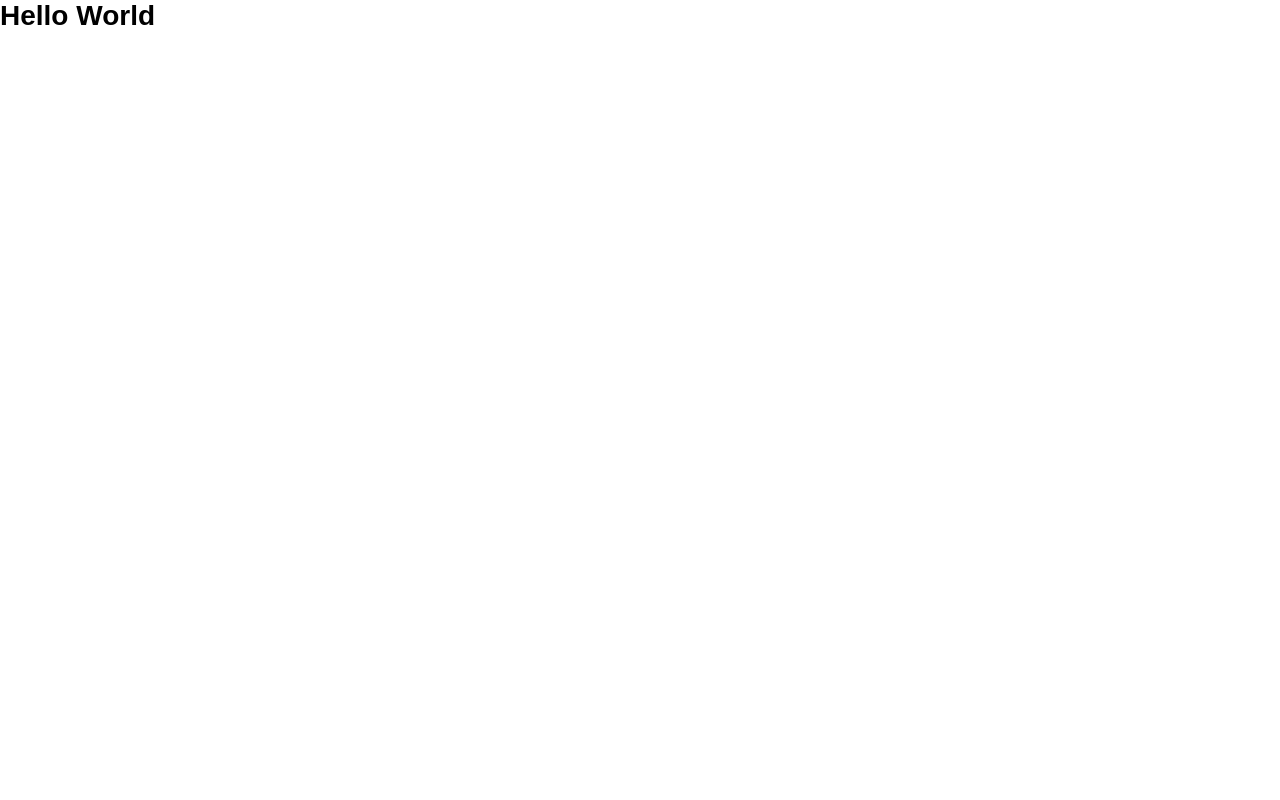
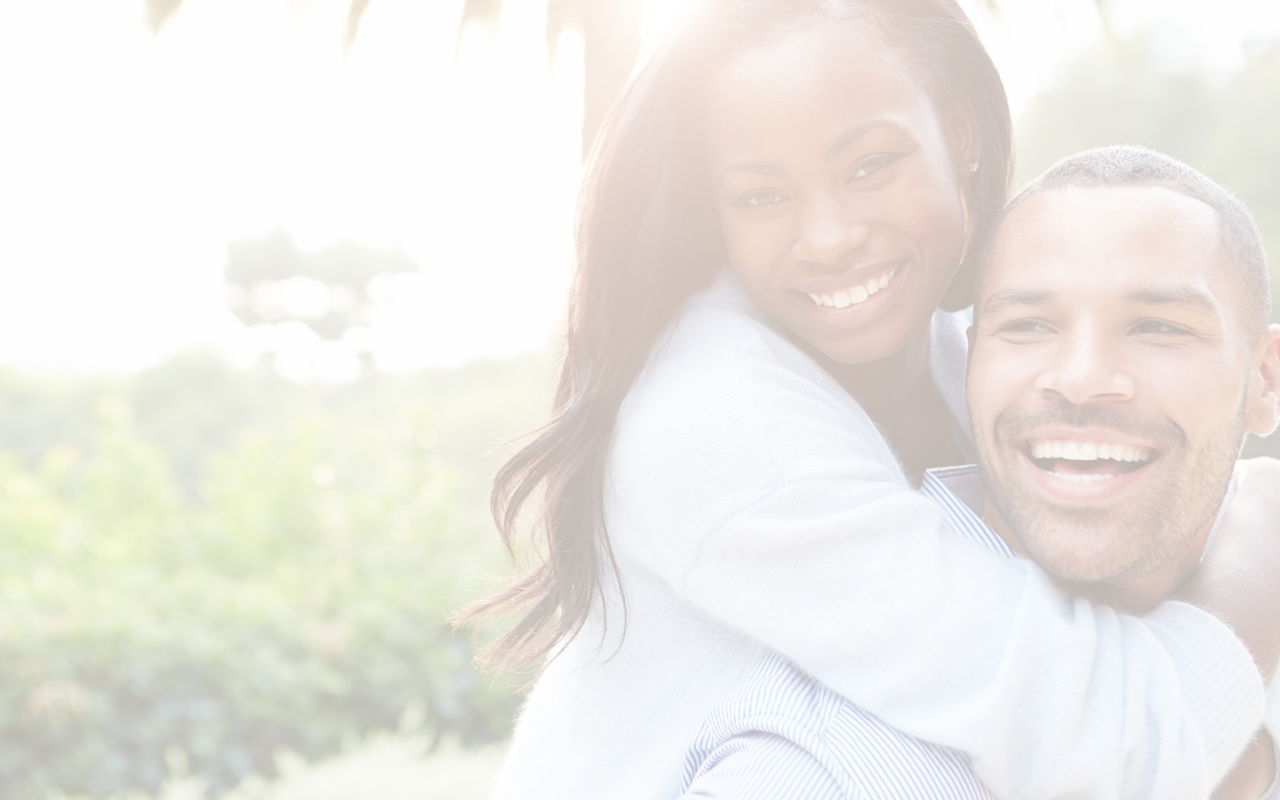
Before and after one commit to cryptohealth/web, a React (Create React App) app: page / in a window 1280 px wide. Built offline with nearby package versions, Linux system fonts and the light colour scheme.

Commit message:
Instala styled components e cria o componente de tela

```diff
--- a/package.json
+++ b/package.json
@@ -11,7 +11,8 @@
     "react": "^16.13.1",
     "react-dom": "^16.13.1",
     "react-router-dom": "^5.1.2",
-    "react-scripts": "3.4.1"
+    "react-scripts": "3.4.1",
+    "styled-components": "^5.1.0"
   },
   "scripts": {
     "start": "react-app-rewired start",
--- a/src/components/HelloWorld/index.js
+++ /dev/null
@@ -1,11 +0,0 @@
-import React from 'react';
-
-function HelloWorld() {
-  return (
-    <>
-      <h1>Hello World</h1>
-    </>
-  );
-}
-
-export default HelloWorld;
--- /dev/null
+++ b/src/components/Screen/index.js
@@ -0,0 +1,18 @@
+import React from 'react';
+
+import { any } from 'prop-types';
+
+import { Container, Filter } from './styles';
+
+export function Screen(props) {
+  const { children } = props;
+  return <Container><Filter>{children}</Filter></Container>;
+}
+
+Screen.propTypes = {
+  children: any,
+};
+
+Screen.defaultProps = {
+  children: '',
+};
--- /dev/null
+++ b/src/components/Screen/styles.js
@@ -0,0 +1,17 @@
+import styled from 'styled-components';
+import image from '~/assets/images/login-cover.jpg';
+
+export const Container = styled.div`
+  min-width: 100vw;
+  min-height: 100vh;
+  background-image: url(${image});
+  background-position: center right;
+  background-size: cover;
+  background-repeat: no-repeat;
+`;
+
+export const Filter = styled.div`
+  min-width: 100vw;
+  min-height: 100vh;
+  background: rgba(255, 255, 255, 0.7);
+`
--- /dev/null
+++ b/src/components/index.js
@@ -0,0 +1 @@
+export * from './Screen';
--- a/src/pages/Home/index.js
+++ /dev/null
@@ -1,9 +0,0 @@
-import React from 'react';
-
-import HelloWorld from '~/components/HelloWorld';
-
-function Home() {
-  return <HelloWorld />;
-}
-
-export default Home;
--- /dev/null
+++ b/src/pages/Login/index.js
@@ -0,0 +1,11 @@
+import React from 'react';
+
+import { Screen } from '~/components';
+
+export default function Login () {
+  return (
+    <Screen>
+
+    </Screen>
+  )
+}
--- a/src/routes/index.js
+++ b/src/routes/index.js
@@ -1,12 +1,12 @@
 import React from 'react';
 import { Route, Switch } from 'react-router-dom';
 
-import HelloWorld from '~/pages/Home';
+import Login from '~/pages/Login';
 
 function Routes() {
   return (
     <Switch>
-      <Route path="/" exact component={HelloWorld} />
+      <Route path="/" exact component={Login} />
     </Switch>
   );
 }
--- a/src/styles/global.css
+++ b/src/styles/global.css
@@ -1,10 +1,11 @@
-@import url('https://fonts.googleapis.com/css?family=Roboto:400,700&display=swap');
+@import url('https://fonts.googleapis.com/css?family=Roboto:300,400,600,700,900&display=swap');
 
 * {
   margin: 0;
   padding: 0;
   outline: 0;
   box-sizing: border-box;
+  font-family: 'Roboto', sans-serif;
 }
 
 *:focus {
@@ -18,7 +19,3 @@ html, body, #root {
 body {
   -webkit-font-smoothing: antialiased;
 }
-
-body, input, button {
-  font: 14px 'Robot', sans-serif;
-}
```
Also changed, not shown: src/assets/images/login-cover.jpg (added), src/pages/Login/stylees.js (added), 1 other file (tests, documents, lock files or other folders).
